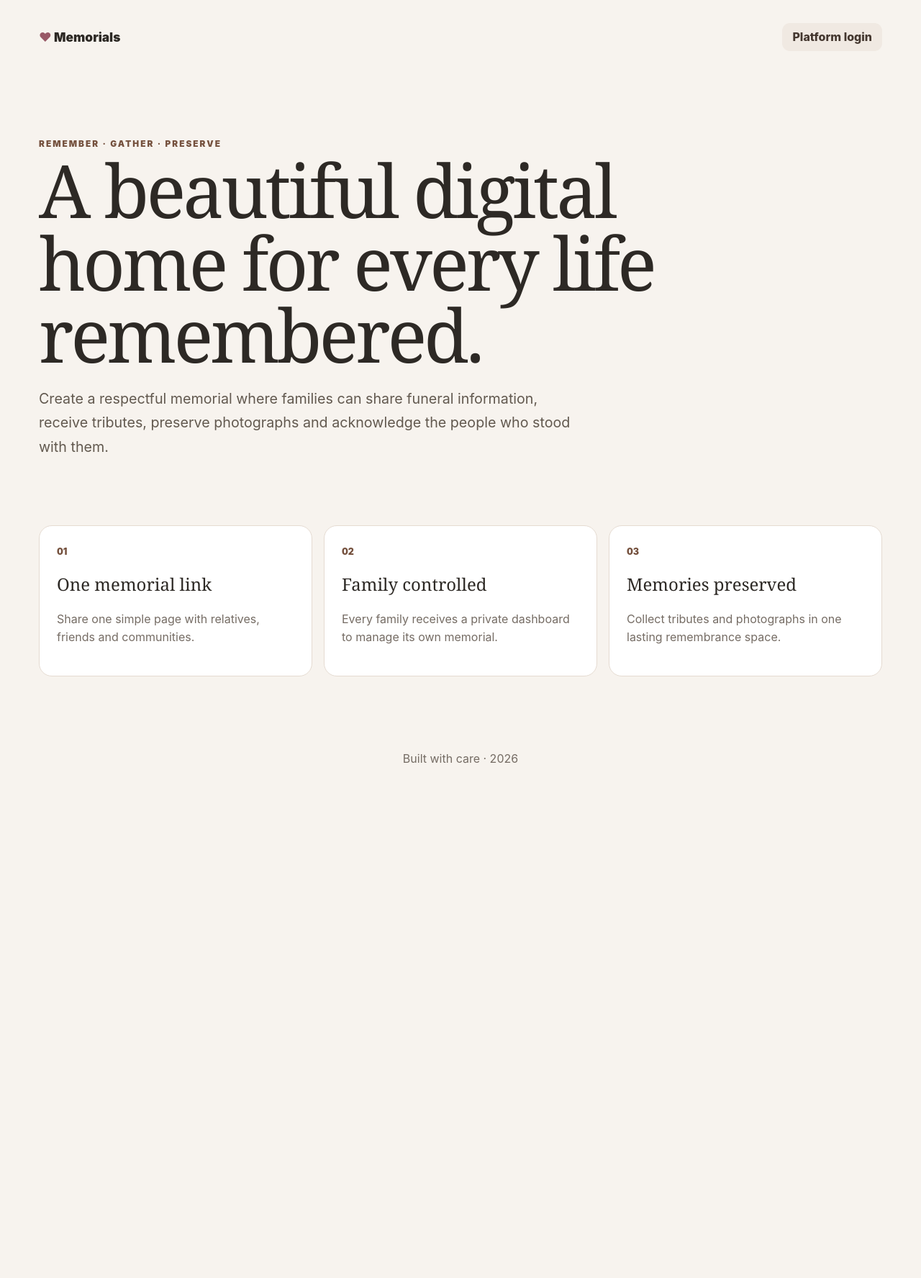
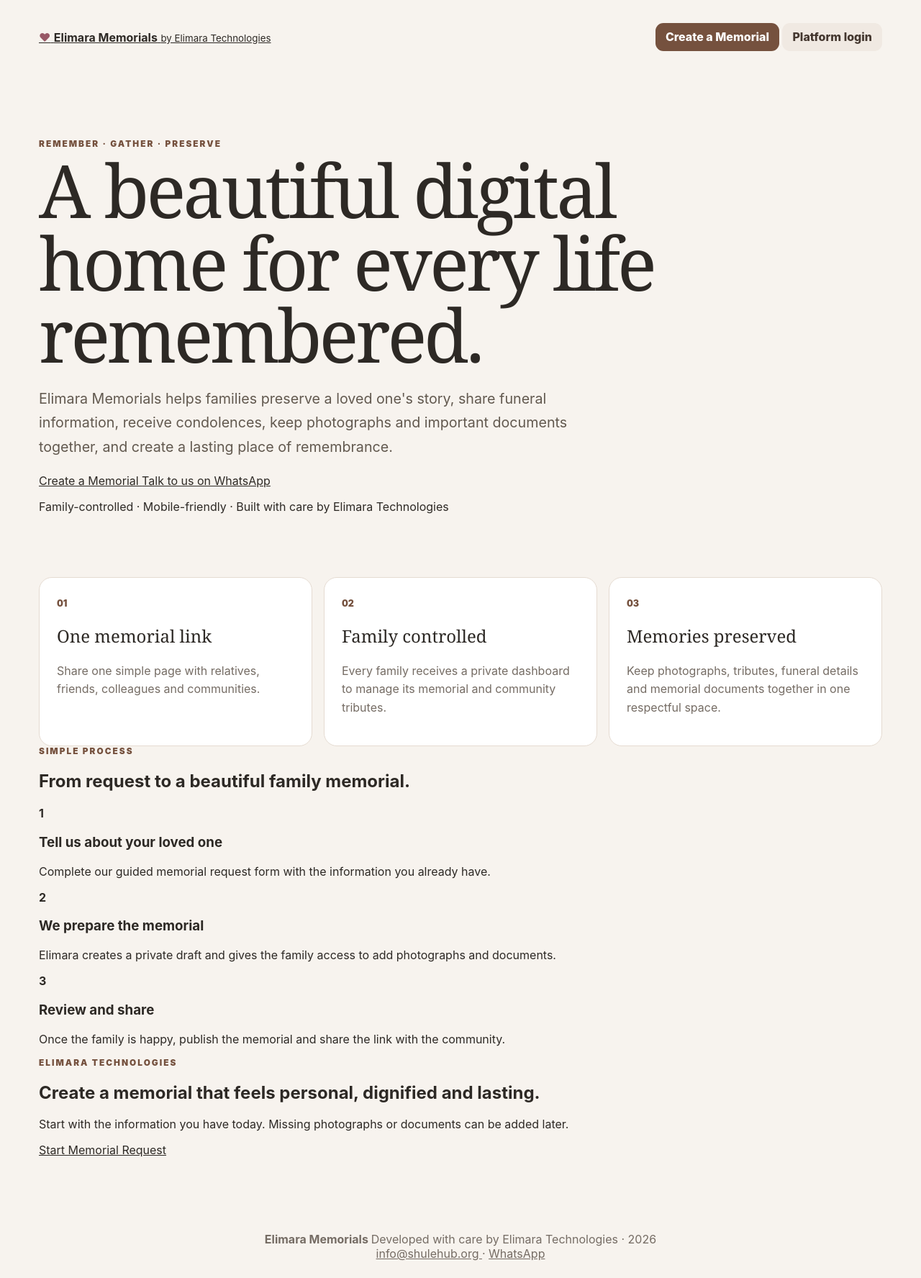
Before and after one commit to BasilOkoth/memorial-platform, a Flask app: page / in a window 1280 px wide. Shown: the whole page at 72% size. Before the commit the page ends 1061 px from the top, so only its background shows below. Run offline with Flask 3, Linux system fonts and the light colour scheme; some libraries are stand-ins or nearby versions.

Commit message:
Update home.html

```diff
--- a/templates/home.html
+++ b/templates/home.html
@@ -1,23 +1,223 @@
 {% extends "base.html" %}
-{% block title %}Memorials · Remember with Love{% endblock %}
+
+{% block title %}
+Elimara Memorials · Digital Memorials Created with Care
+{% endblock %}
+
+{% block extra_head %}
+<link
+  rel="stylesheet"
+  href="{{ url_for('static', filename='request.css') }}"
+>
+{% endblock %}
+
 {% block body %}
-<main class="landing">
+
+<main class="landing elimara-home">
+
   <nav class="landing-nav">
-    <div class="brand"><span class="brand-mark">♥</span> Memorials</div>
-    <a class="btn btn-light" href="{{ url_for('platform_login') }}">Platform login</a>
+
+    <a class="elimara-home-brand" href="{{ url_for('home') }}">
+      <span class="brand-mark">♥</span>
+
+      <span>
+        <strong>Elimara Memorials</strong>
+        <small>by Elimara Technologies</small>
+      </span>
+    </a>
+
+    <div class="home-nav-actions">
+      <a
+        class="btn btn-primary"
+        href="{{ url_for('memorial_request') }}"
+      >
+        Create a Memorial
+      </a>
+
+      <a
+        class="btn btn-light"
+        href="{{ url_for('platform_login') }}"
+      >
+        Platform login
+      </a>
+    </div>
+
   </nav>
 
+
   <section class="landing-hero">
-    <p class="eyebrow">Remember · Gather · Preserve</p>
-    <h1>A beautiful digital home for every life remembered.</h1>
-    <p class="landing-copy">Create a respectful memorial where families can share funeral information, receive tributes, preserve photographs and acknowledge the people who stood with them.</p>
+
+    <p class="eyebrow">
+      Remember · Gather · Preserve
+    </p>
+
+    <h1>
+      A beautiful digital home for every life remembered.
+    </h1>
+
+    <p class="landing-copy">
+      Elimara Memorials helps families preserve a loved one's story,
+      share funeral information, receive condolences, keep photographs
+      and important documents together, and create a lasting place of
+      remembrance.
+    </p>
+
+    <div class="home-hero-actions">
+
+      <a
+        class="home-primary-cta"
+        href="{{ url_for('memorial_request') }}"
+      >
+        Create a Memorial
+      </a>
+
+      <a
+        class="home-whatsapp-cta"
+        href="https://wa.me/254763941520?text=Hello%20Elimara%20Technologies%2C%20I%20would%20like%20to%20create%20a%20digital%20memorial."
+        target="_blank"
+        rel="noopener"
+      >
+        Talk to us on WhatsApp
+      </a>
+
+    </div>
+
+    <p class="home-trust-line">
+      Family-controlled · Mobile-friendly · Built with care by Elimara Technologies
+    </p>
+
   </section>
 
+
   <section class="feature-grid">
-    <article><span>01</span><h2>One memorial link</h2><p>Share one simple page with relatives, friends and communities.</p></article>
-    <article><span>02</span><h2>Family controlled</h2><p>Every family receives a private dashboard to manage its own memorial.</p></article>
-    <article><span>03</span><h2>Memories preserved</h2><p>Collect tributes and photographs in one lasting remembrance space.</p></article>
+
+    <article>
+      <span>01</span>
+      <h2>One memorial link</h2>
+      <p>
+        Share one simple page with relatives, friends,
+        colleagues and communities.
+      </p>
+    </article>
+
+    <article>
+      <span>02</span>
+      <h2>Family controlled</h2>
+      <p>
+        Every family receives a private dashboard to manage
+        its memorial and community tributes.
+      </p>
+    </article>
+
+    <article>
+      <span>03</span>
+      <h2>Memories preserved</h2>
+      <p>
+        Keep photographs, tributes, funeral details and
+        memorial documents together in one respectful space.
+      </p>
+    </article>
+
   </section>
+
+
+  <section class="home-how-it-works">
+
+    <p class="eyebrow">
+      Simple process
+    </p>
+
+    <h2>
+      From request to a beautiful family memorial.
+    </h2>
+
+    <div class="home-process-grid">
+
+      <article>
+        <strong>1</strong>
+        <h3>Tell us about your loved one</h3>
+        <p>
+          Complete our guided memorial request form with the
+          information you already have.
+        </p>
+      </article>
+
+      <article>
+        <strong>2</strong>
+        <h3>We prepare the memorial</h3>
+        <p>
+          Elimara creates a private draft and gives the family
+          access to add photographs and documents.
+        </p>
+      </article>
+
+      <article>
+        <strong>3</strong>
+        <h3>Review and share</h3>
+        <p>
+          Once the family is happy, publish the memorial and
+          share the link with the community.
+        </p>
+      </article>
+
+    </div>
+
+  </section>
+
+
+  <section class="home-final-cta">
+
+    <p class="eyebrow">
+      Elimara Technologies
+    </p>
+
+    <h2>
+      Create a memorial that feels personal, dignified and lasting.
+    </h2>
+
+    <p>
+      Start with the information you have today.
+      Missing photographs or documents can be added later.
+    </p>
+
+    <a
+      class="home-primary-cta"
+      href="{{ url_for('memorial_request') }}"
+    >
+      Start Memorial Request
+    </a>
+
+  </section>
+
 </main>
-<footer class="site-footer">Built with care · {{ current_year }}</footer>
+
+
+<footer class="site-footer elimara-site-footer">
+
+  <strong>
+    Elimara Memorials
+  </strong>
+
+  <span>
+    Developed with care by Elimara Technologies · {{ current_year }}
+  </span>
+
+  <div>
+    <a href="mailto:info@shulehub.org">
+      info@shulehub.org
+    </a>
+
+    <span>·</span>
+
+    <a
+      href="https://wa.me/254763941520"
+      target="_blank"
+      rel="noopener"
+    >
+      WhatsApp
+    </a>
+  </div>
+
+</footer>
+
 {% endblock %}
```
